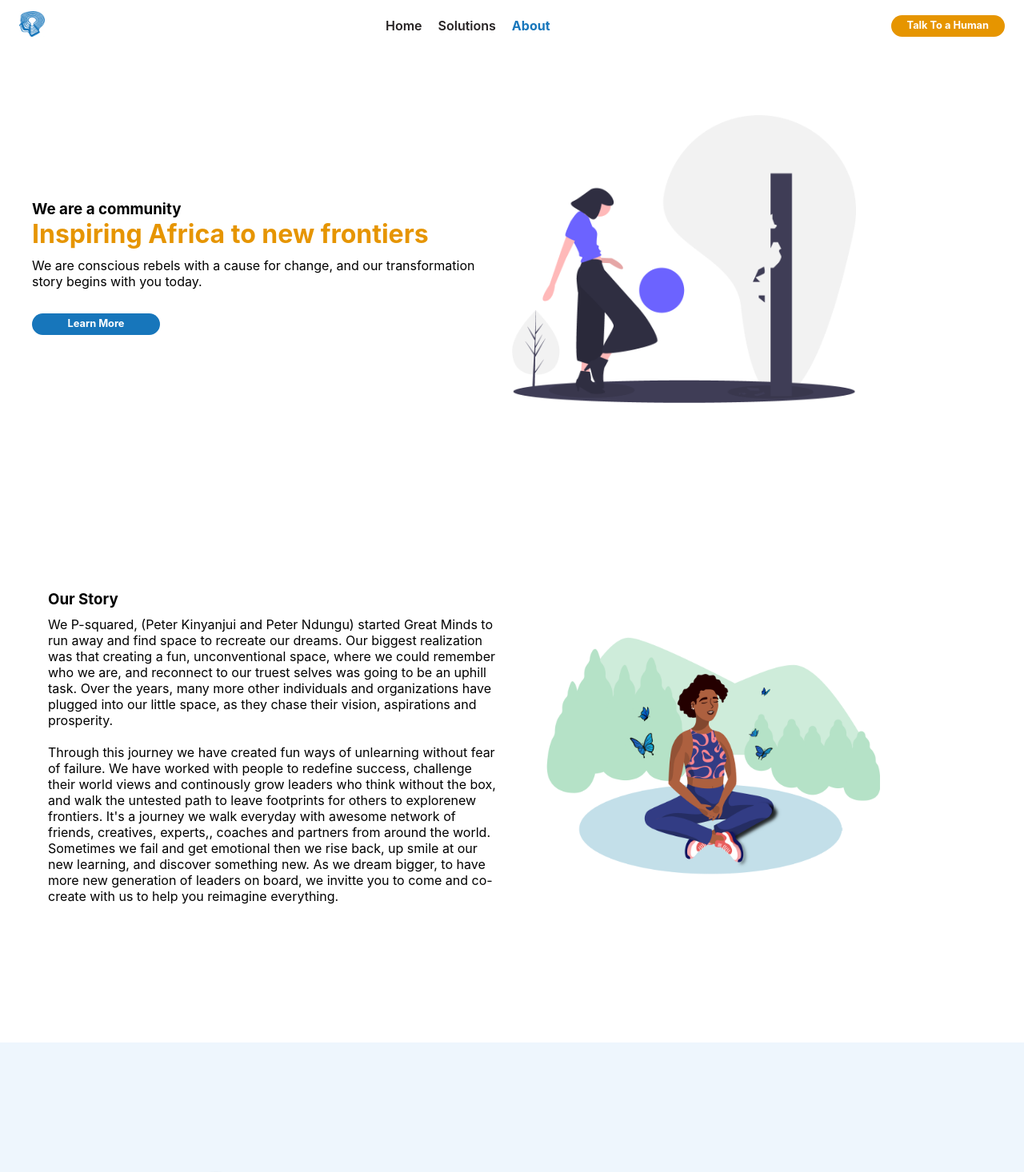
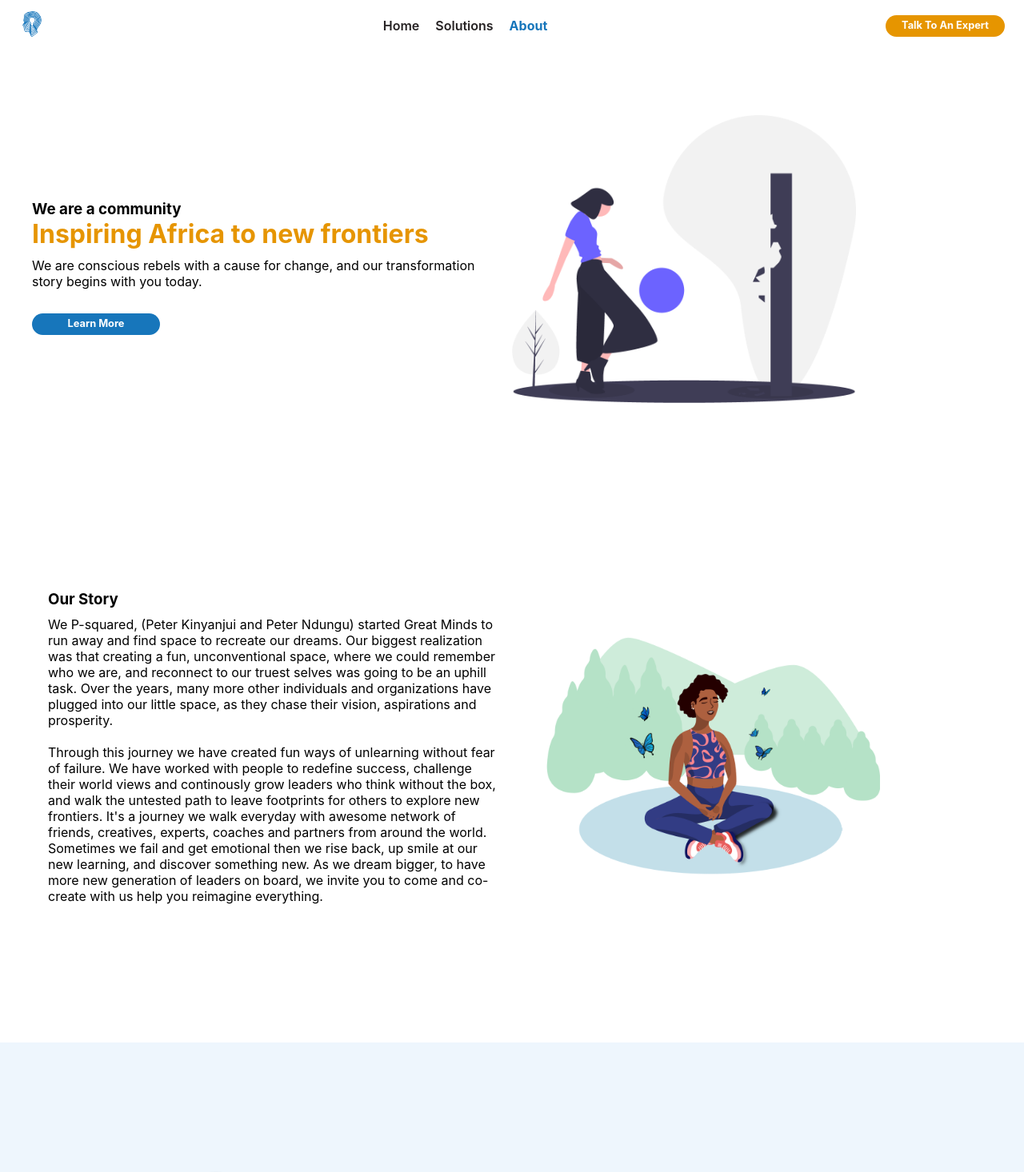
Before and after one commit to efenstakes/gmcke, a React (Create React App) app: page /about in a window 1280 px wide. Shown: the top 1466 px of the page at 80% size. Built offline with nearby package versions, Linux system fonts and the light colour scheme; a web font is replaced by a local one.

Commit message:
fix text changes

```diff
--- a/src/components/appbar/appbar.desktop.component.js
+++ b/src/components/appbar/appbar.desktop.component.js
@@ -7,7 +7,8 @@ import { AppBar, Toolbar } from '@material-ui/core'
 
 import LinkButtonComponent from '../buttons/link_button.component'
 
-import logo from '../../assets/images/logogmc.jpg'
+// import logo from '../../assets/images/logogmc.jpg'
+import logo from '../../assets/logo.svg'
 
 import './appbar.component.scss'
 
@@ -93,7 +94,7 @@ const AppBarDesktopComponent = () => {
             {/* cta button */}
             <LinkButtonComponent
               to="/apply"
-              text="Talk To a Human"
+              text="Talk To An Expert"
               isSecondary={true}
             />
 
--- a/src/components/appbar/appbar.mobile.component.js
+++ b/src/components/appbar/appbar.mobile.component.js
@@ -10,7 +10,8 @@ import {
 import LinkButtonComponent from '../buttons/link_button.component'
 
 
-import logo from '../../assets/images/logogmc.jpg'
+// import logo from '../../assets/images/logogmc.jpg'
+import logo from '../../assets/logo.svg'
 
 import './appbar.component.scss'
 
@@ -46,7 +47,7 @@ const AppBarMobileComponent = () => {
                     {/* cta button */}
                     <LinkButtonComponent
                         to="/apply"
-                        text="Talk To a Human"
+                        text="Talk To An Expert"
                         isSecondary={true}
                     />
                 </div>
--- a/src/components/woo/woo.component.js
+++ b/src/components/woo/woo.component.js
@@ -117,7 +117,7 @@ const WooComponent = () => {
                     <VSpacerComponent space={2} />
                     <LinkButtonComponent
                         to="/apply"
-                        text="Talk to a human"
+                        text="Talk to a expert"
                         styles={{
                             maxWidth: '200px'
                         }}
--- a/src/pages/about/our_story.component.js
+++ b/src/pages/about/our_story.component.js
@@ -33,12 +33,12 @@ const OurStoryComponent = () => {
                             fear of failure. We have worked with people to redefine success,
                             challenge their world views and continously grow leaders who think
                             without the box, and walk the untested path to leave footprints for others to
-                            explorenew frontiers. It's a journey we walk everyday with awesome
-                            network of friends, creatives, experts,, coaches and partners from around
+                            explore new frontiers. It's a journey we walk everyday with awesome
+                            network of friends, creatives, experts, coaches and partners from around
                             the world. Sometimes we fail and get emotional then we rise back, up
                             smile at our new learning, and discover something new. As we dream bigger,
-                            to have more new generation of leaders on board, we invitte you to
-                            come and co-create with us to help you reimagine everything.
+                            to have more new generation of leaders on board, we invite you to
+                            come and co-create with us help you reimagine everything.
                         </p>
 
                     </div>
--- a/src/pages/challenges/challenges.component.js
+++ b/src/pages/challenges/challenges.component.js
@@ -20,8 +20,8 @@ import './challenges.page.scss'
 const ChallengesComponent = () => {
     const challenges = [
         {
-            title: 'Kaizen Performance and Learning',
-            text1: 'Achieve high performance by design through up/reskilling, behavior & culture transformation, to help you accelerate growth and accelerate growth.',
+            title: 'Performance and Learning',
+            text1: 'Achieve high performance by design through up/reskilling, behavior & culture transformation, to help you accelerate growth.',
             highlights: [
                 'Unlocking personal & team potential through Clarity4D scientific behavioral profiling tool.',
                 'We facilitate for 360 feedbacks with employees, clients and management using colorful, fun and proven methods',
@@ -32,14 +32,14 @@ const ChallengesComponent = () => {
             ],
             helpText: 'Talk to an Expert',
             made_for: [
-                'Corporates', 'SME\'s'
+                'Corporates', 'Individuals', 'SME\'s'
             ],
             imageUrl: img_4,
         },
         {
             title: 'Coaching',
             // text1: 'As establish yourself & take action towards your professional and life vision and goals, we prove a safe platform with some of the best coaches in the market that will help you get to the root cause using technology & others tools to unlock potential, find fulfilment and live a life of purpose.',
-            text1: 'We provide a safe platform with industry leading coaches who will help you get to the root cause of what is folding you back using technology and other tools to unlock your potential, find fulfillment and live a life of purpose',
+            text1: 'We provide a safe platform with industry leading coaches who will help you get to the root cause of what is holding you back using technology and other tools to unlock your potential, find fulfillment and live a life of purpose',
             highlights: [
                 'Executive Coaching',
                 'ScanCoaching',
--- a/src/pages/home/in_action.component.js
+++ b/src/pages/home/in_action.component.js
@@ -10,15 +10,15 @@ const InActionComponent = () => {
     const videos = [
         {
             title: 'GreatMinds Challenge Workshop Nairobi',
-            url: 'KdvbbBcc-ZU'
+            url: '3t6mtASVTwo'
         },
         {
             title: 'GreatMinds Challenge 2019',
-            url: 'HGwY9BwChwY&t=21s'
+            url: '85U9iaXEyCQ'
         },
         {
             title: '2021 Feb Challenge',
-            url: 'UCqCeFlAgKuSdqyRO2LYKtdA', // '_WWEOCQGxSw'
+            url: 'xREGOXEbr2U', // '_WWEOCQGxSw'
         },
     ]
     return (
```
